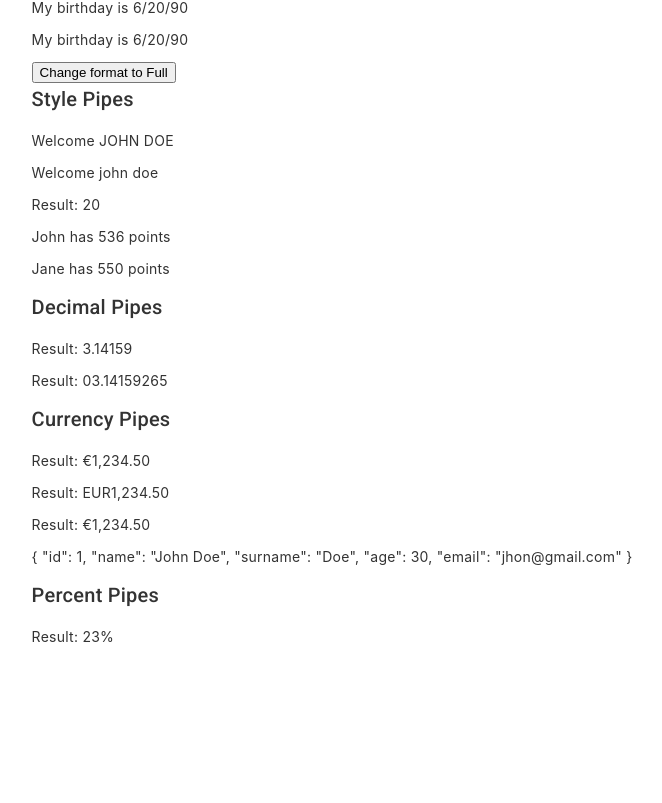
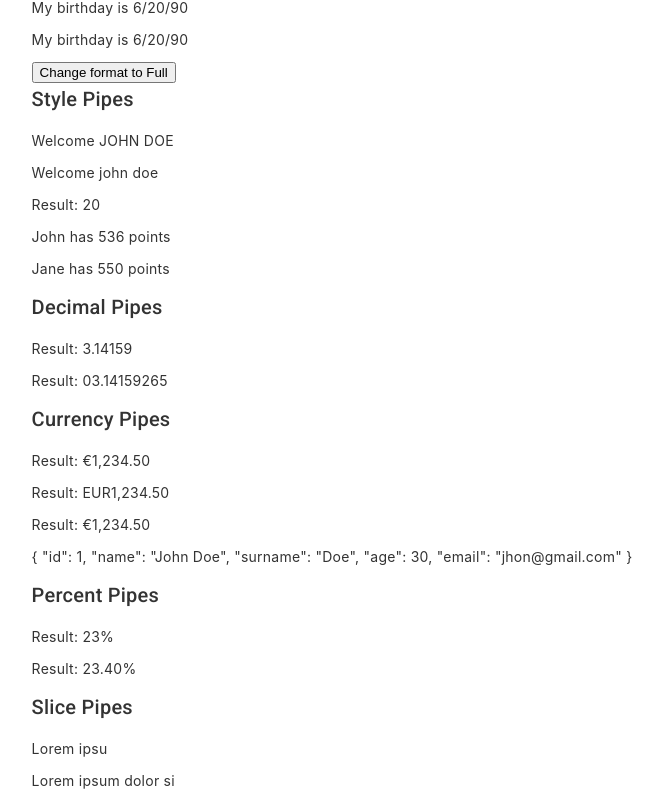
Before and after one commit to davidFCDev/angular-test, an Angular app: page / in a window 1280 px wide. Shown: the part 372-1175 px from the top of the page, without its empty margins (308-970 px from the left). Before the commit the page ends 1031 px from the top, so only its background shows below. Built offline with nearby package versions, Linux system fonts and the light colour scheme.

Commit message:
slice pipe

```diff
--- a/src/app/components/example-pipes/example-pipes.component.html
+++ b/src/app/components/example-pipes/example-pipes.component.html
@@ -42,3 +42,9 @@
 <!-- Percent -->
 <h2>Percent Pipes</h2>
 <p>Result: {{ percentage | percent }}</p>
+<p>Result: {{ percentage | percent : "2.2" }}</p>
+
+<!-- Slice -->
+<h2>Slice Pipes</h2>
+<p>{{ longText | slice : 0 : 10 }}</p>
+<p>{{ longText | slice : 0 : 20 }}</p>
--- a/src/app/components/example-pipes/example-pipes.component.ts
+++ b/src/app/components/example-pipes/example-pipes.component.ts
@@ -14,6 +14,7 @@ export class ExamplePipesComponent implements OnInit {
   PI_NUMBER: number = Math.PI;
   money: number = 1234.5;
   percentage: number = 0.234;
+  longText: string = 'Lorem ipsum dolor sit amet consectetur adipisicing elit. Quisquam, voluptatum.';
   contact: IContact = {
     id: 1,
     name: 'John Doe',
```
